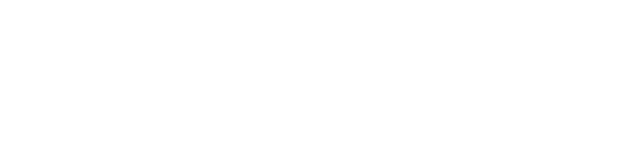
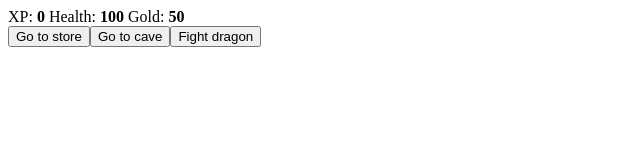
Before and after one commit to Helbri/LearnBasicJavaScriptByBuildingARolePlayingGame, a plain HTML site: page index.html in a window 1280 px wide. Shown: the whole page, without its empty margins (0-640 px from the left). Drawn offline with Linux system fonts and the light colour scheme.

Commit message:
push script et index -step 22

```diff
--- a/index.html
+++ b/index.html
@@ -3,16 +3,29 @@
   <head>
     <meta charset="utf-8" />
     <title>RPG - Dragon Repeller</title>
-    <script src="./script.js"></script>
   </head>
   <body>
     <div id="game">
-      <div id="stats"></div>
-
-      <div id="controls"></div>
+      <div id="stats">
+        <span class="stat"
+          >XP: <strong><span id="xpText">0</span></strong></span
+        >
+        <span class="stat"
+          >Health: <strong><span id="healthText">100</span></strong></span
+        >
+        <span class="stat"
+          >Gold: <strong><span id="goldText">50</span></strong></span
+        >
+      </div>
+      <div id="controls">
+        <button id="button1">Go to store</button
+        ><button id="button2">Go to cave</button
+        ><button id="button3">Fight dragon</button>
+      </div>
       <div id="monsterStats"></div>
       <div id="text"></div>
     </div>
+    <script src="./script.js"></script>
   </body>
 </html>
-<!-- step 15 -->
+<!-- step 22 -->
--- a/script.js
+++ b/script.js
@@ -7,4 +7,8 @@ let fighting;
 let monsterHealth;
 //déclaration d'un tableau avec plusieurs valeurs -> let variable = [ "un", "deux", "trois" ];
 let inventory = ["stick"];
-// step 15
+//const est le mot d'une bonne pratique pour signifier que la valeur de cette variable ne changera pas.
+const button1 = document.querySelector("#button1");
+const button2 = document.querySelector("#button2");
+const button3 = document.querySelector("#button3");
+// step 22
```
